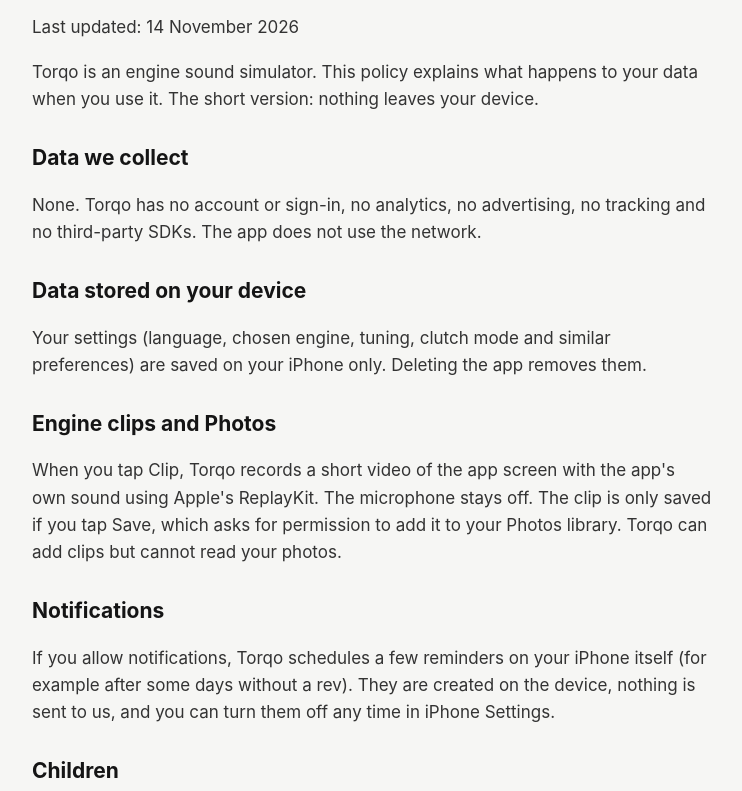
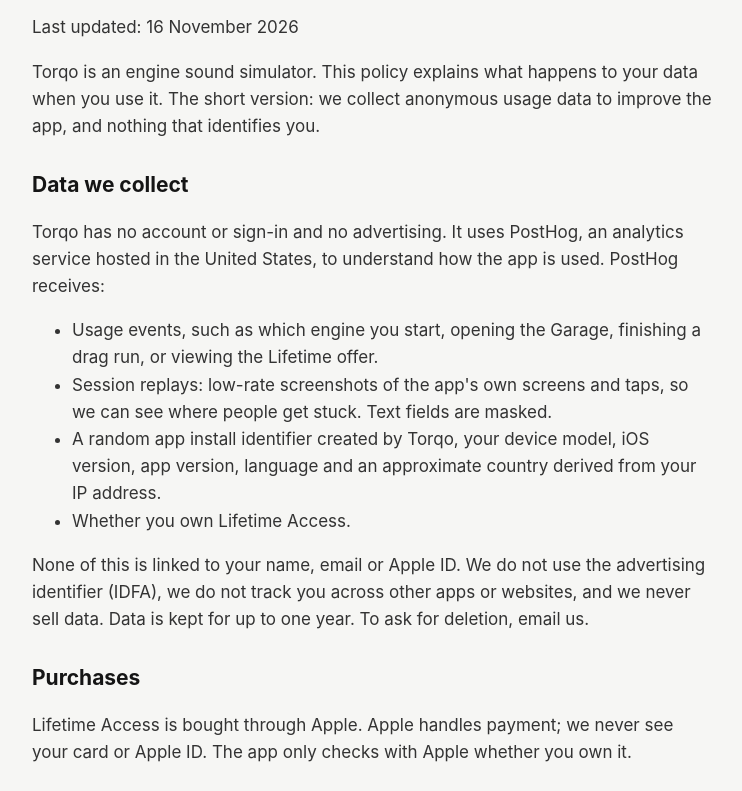
Before and after one commit to raaaaz123/clefy-frontend, a plain HTML site: page torqo/privacy/index.html in a window 1280 px wide. Shown: the part 148-939 px from the top of the page, without its empty margins (268-1010 px from the left). Drawn offline with Linux system fonts and the light colour scheme.

Commit message:
Torqo: privacy policy for analytics and Lifetime Access, support FAQ

```diff
--- a/torqo/privacy/index.html
+++ b/torqo/privacy/index.html
@@ -10,13 +10,19 @@ h1{font-size:36px;line-height:1.15;margin:8px 0 12px}h2{font-size:21px;margin:28
 .pill{display:inline-block;background:var(--ink);color:#fff;border-radius:999px;padding:12px 22px;text-decoration:none;font-weight:600}
 footer{margin-top:48px;color:var(--muted);font-size:14px}</style></head><body><main>
 <header><img src="../icon.png" alt=""><a href="../">Torqo</a><nav><a href="../support/">Support</a><a href="../privacy/">Privacy</a></nav></header>
-<h1>Privacy Policy</h1><p>Last updated: 14 November 2026</p>
-<p>Torqo is an engine sound simulator. This policy explains what happens to your data when you use it. The short version: nothing leaves your device.</p>
-<h2>Data we collect</h2><p>None. Torqo has no account or sign-in, no analytics, no advertising, no tracking and no third-party SDKs. The app does not use the network.</p>
+<h1>Privacy Policy</h1><p>Last updated: 16 November 2026</p>
+<p>Torqo is an engine sound simulator. This policy explains what happens to your data when you use it. The short version: we collect anonymous usage data to improve the app, and nothing that identifies you.</p>
+<h2>Data we collect</h2><p>Torqo has no account or sign-in and no advertising. It uses PostHog, an analytics service hosted in the United States, to understand how the app is used. PostHog receives:</p>
+<ul><li>Usage events, such as which engine you start, opening the Garage, finishing a drag run, or viewing the Lifetime offer.</li>
+<li>Session replays: low-rate screenshots of the app's own screens and taps, so we can see where people get stuck. Text fields are masked.</li>
+<li>A random app install identifier created by Torqo, your device model, iOS version, app version, language and an approximate country derived from your IP address.</li>
+<li>Whether you own Lifetime Access.</li></ul>
+<p>None of this is linked to your name, email or Apple ID. We do not use the advertising identifier (IDFA), we do not track you across other apps or websites, and we never sell data. Data is kept for up to one year. To ask for deletion, email us.</p>
+<h2>Purchases</h2><p>Lifetime Access is bought through Apple. Apple handles payment; we never see your card or Apple ID. The app only checks with Apple whether you own it.</p>
 <h2>Data stored on your device</h2><p>Your settings (language, chosen engine, tuning, clutch mode and similar preferences) are saved on your iPhone only. Deleting the app removes them.</p>
 <h2>Engine clips and Photos</h2><p>When you tap Clip, Torqo records a short video of the app screen with the app's own sound using Apple's ReplayKit. The microphone stays off. The clip is only saved if you tap Save, which asks for permission to add it to your Photos library. Torqo can add clips but cannot read your photos.</p>
 <h2>Notifications</h2><p>If you allow notifications, Torqo schedules a few reminders on your iPhone itself (for example after some days without a rev). They are created on the device, nothing is sent to us, and you can turn them off any time in iPhone Settings.</p>
-<h2>Children</h2><p>Torqo collects no personal information from anyone, including children.</p>
+<h2>Children</h2><p>Torqo does not knowingly collect personal information from children. The analytics described above are anonymous.</p>
 <h2>Changes</h2><p>If this policy changes, we will update this page and the date above.</p>
 <h2>Contact</h2><p>Questions? Email <a href="mailto:rexatechin@gmail.com">rexatechin@gmail.com</a>.</p>
 <footer>© 2026 Torqo. Contact: <a href="mailto:rexatechin@gmail.com">rexatechin@gmail.com</a></footer></main></body></html>
```
Also changed, not shown: support/index.html (+2 -1 lines), torqo/index.html (+2 -1 lines), torqo/support/index.html (+2 -1 lines).
